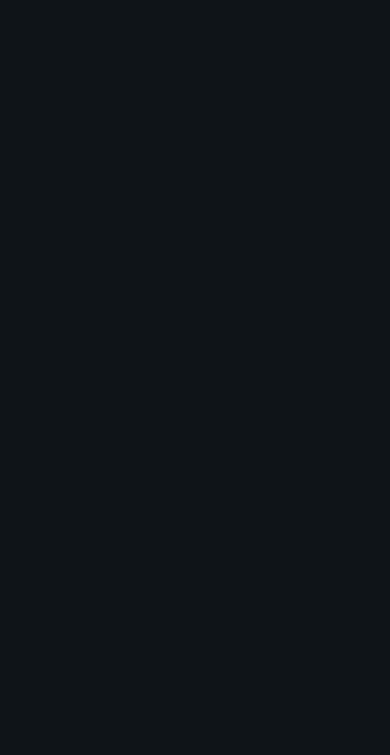
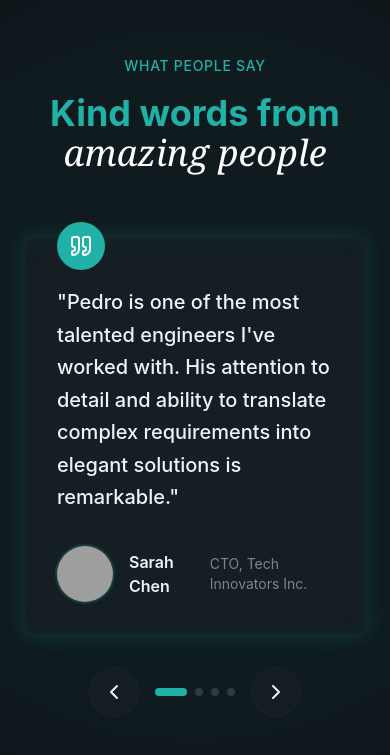
Before and after one commit to PedroML71/modern_portfolio_project, a React app: page / in a window 390 px wide. Shown: the part 7985-8740 px from the top of the page. Before the commit the page ends 7910 px from the top, so only its background shows below. Built offline with nearby package versions, Linux system fonts and the light colour scheme; grey boxes are pictures that could not be loaded; the HTML template or start-up script is replaced by a standard one.

Commit message:
add testimonials section

```diff
--- a/src/routes/index.tsx
+++ b/src/routes/index.tsx
@@ -3,7 +3,7 @@
 import About from "@/sections/About";
 import Projects from "@/sections/Projects";
 import Experience from "@/sections/Experience";
-// import Testimonials from "@/sections/Testimonials";
+import Testimonials from "@/sections/Testimonials";
 // import Contact from "@/sections/Contact";
 
 export const Route = createFileRoute("/")({
@@ -17,8 +17,8 @@
       <About />
       <Projects />
       <Experience />
-      {/* <Testimonials />
-      <Contact /> */}
+      <Testimonials />
+      {/* <Contact /> */}
     </main>
   );
 }
--- a/src/sections/About.tsx
+++ b/src/sections/About.tsx
@@ -78,7 +78,7 @@
           </div>
 
           {/* Right Column */}
-          <div className="grid s,:grid-cols-2 gap-6">
+          <div className="grid sm:grid-cols-2 gap-6">
             {highlights.map((item, idx) => (
               <div
                 key={idx}
--- a/src/sections/Testimonials.tsx
+++ b/src/sections/Testimonials.tsx
@@ -1,10 +1,136 @@
-import type { FC } from "react";
+import { useState, type FC } from "react";
+import { ChevronLeft, ChevronRight, Quote } from "lucide-react";
+import { cn } from "@/lib/utils";
+
+const testimonials = [
+  {
+    quote:
+      "Pedro is one of the most talented engineers I've worked with. His attention to detail and ability to translate complex requirements into elegant solutions is remarkable.",
+    author: "Sarah Chen",
+    role: "CTO, Tech Innovators Inc.",
+    avatar:
+      "https://images.unsplash.com/photo-1494790108377-be9c29b29330?w=100&h=100&fit=crop",
+  },
+  {
+    quote:
+      "Working with Pedro was a game-changer for our project. He delivered ahead of schedule with code quality that set a new standard for our team.",
+    author: "Michael Rodriguez",
+    role: "Product Manager, Digital Solutions",
+    avatar:
+      "https://images.unsplash.com/photo-1472099645785-5658abf4ff4e?w=100&h=100&fit=crop",
+  },
+  {
+    quote:
+      "Pedro's expertise in React and TypeScript helped us rebuild our entire frontend in record time. His architectural decisions continue to pay dividends.",
+    author: "Emily Watson",
+    role: "Engineering Lead, StartUp Labs",
+    avatar:
+      "https://images.unsplash.com/photo-1438761681033-6461ffad8d80?w=100&h=100&fit=crop",
+  },
+  {
+    quote:
+      "Not only is Pedro technically brilliant, but he's also a fantastic communicator and team player. He elevated everyone around him.",
+    author: "David Kim",
+    role: "CEO, Innovation Hub",
+    avatar:
+      "https://images.unsplash.com/photo-1507003211169-0a1dd7228f2d?w=100&h=100&fit=crop",
+  },
+];
 
 const Testimonials: FC = () => {
+  const [activeIdx, setActiveIdx] = useState(0);
+
+  const next = () => {
+    setActiveIdx((prev) => (prev + 1) % testimonials.length);
+  };
+
+  const previous = () => {
+    setActiveIdx(
+      (prev) => (prev - 1 + testimonials.length) % testimonials.length,
+    );
+  };
+
   return (
-    <>
-      <div>Testimonials</div>
-    </>
+    <section id="testimonials" className="py-32 relative overflow-hidden">
+      <div className="absolute top-1/2 left-1/2 w-200 h-200 bg-primary/5 rounded-full blur-3xl -translate-x-1/2 -translate-y-1/2" />
+
+      <div className="container mx-auto px-6 relative z-10">
+        {/* Section Header */}
+        <div className="text-center mx-auto max-w-3xl mb-16">
+          <span className="text-secondary-foreground text-sm font-medium tracking-wider uppercase animate-fade-in">
+            What People Say
+          </span>
+          <h2 className="text-4xl md:text-5xl font-bold mt-4 mb-6 animate-fade-in animation-delay-100 text-secondary-foreground">
+            Kind words from{" "}
+            <span className="font-serif italic font-normal text-white">
+              amazing people
+            </span>
+          </h2>
+        </div>
+
+        {/* Testimonial Carousel*/}
+        <div className="max-w-4xl mx-auto">
+          <div className="relative">
+            {/* Main Testimonial */}
+            <div className="glass p-8 rounded-3x md:p-12 glow-border animate-fade-in animation-delay-200">
+              <div className="absolute -top-4 left-8 w-12 h-12 rounded-full bg-primary flex items-center justify-center">
+                <Quote className="w-6 h-6 text-primary-foreground" />
+              </div>
+
+              <blockquote className="text-xl md:text-2xl font-medium leading-relaxed mb-8 pt-4">
+                "{testimonials[activeIdx].quote}"
+              </blockquote>
+
+              <div className="flex items-center gap-4">
+                <img
+                  src={testimonials[activeIdx].avatar}
+                  alt={testimonials[activeIdx].author}
+                  className="w-14 h-14 rounded-full object-cover ring-2 ring-primary/20"
+                />
+                <div className="flex items-center gap-4">
+                  <div className="font-semibold">{testimonials[0].author}</div>
+                  <div className="text-sm text-muted-foreground">
+                    {testimonials[activeIdx].role}
+                  </div>
+                </div>
+              </div>
+            </div>
+
+            {/* Testimonials Navigation */}
+            <div className="flex items-center justify-center gap-4 mt-8">
+              <button
+                className="p-3 rounded-full glass hover:bg-primary/10 hover:text-primary transition-all cursor-pointer"
+                onClick={previous}
+              >
+                <ChevronLeft />
+              </button>
+
+              <div className="flex gap-2">
+                {testimonials.map((_, idx) => (
+                  <button
+                    key={idx}
+                    className={cn(
+                      "w-2 h-2 rounded-full transition-all duration-300 cursor-pointer",
+                      idx === activeIdx && "w-8 bg-primary",
+                      idx !== activeIdx &&
+                        "bg-muted-foreground/30 hover:bg-muted-foreground/50",
+                    )}
+                    onClick={() => setActiveIdx(idx)}
+                  />
+                ))}
+              </div>
+
+              <button
+                className="p-3 rounded-full glass hover:bg-primary/10 hover:text-primary transition-all cursor-pointer"
+                onClick={next}
+              >
+                <ChevronRight />
+              </button>
+            </div>
+          </div>
+        </div>
+      </div>
+    </section>
   );
 };
 
```
